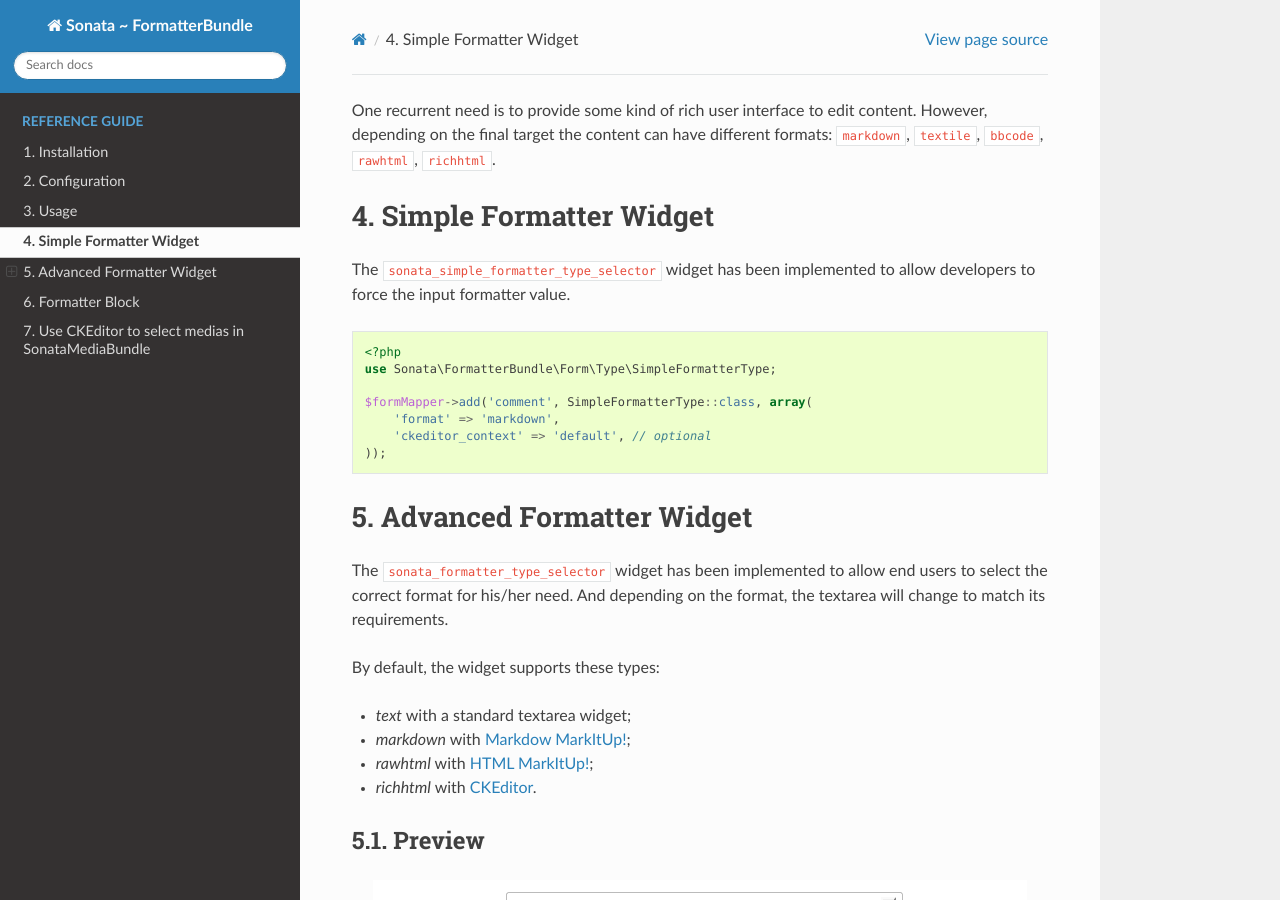
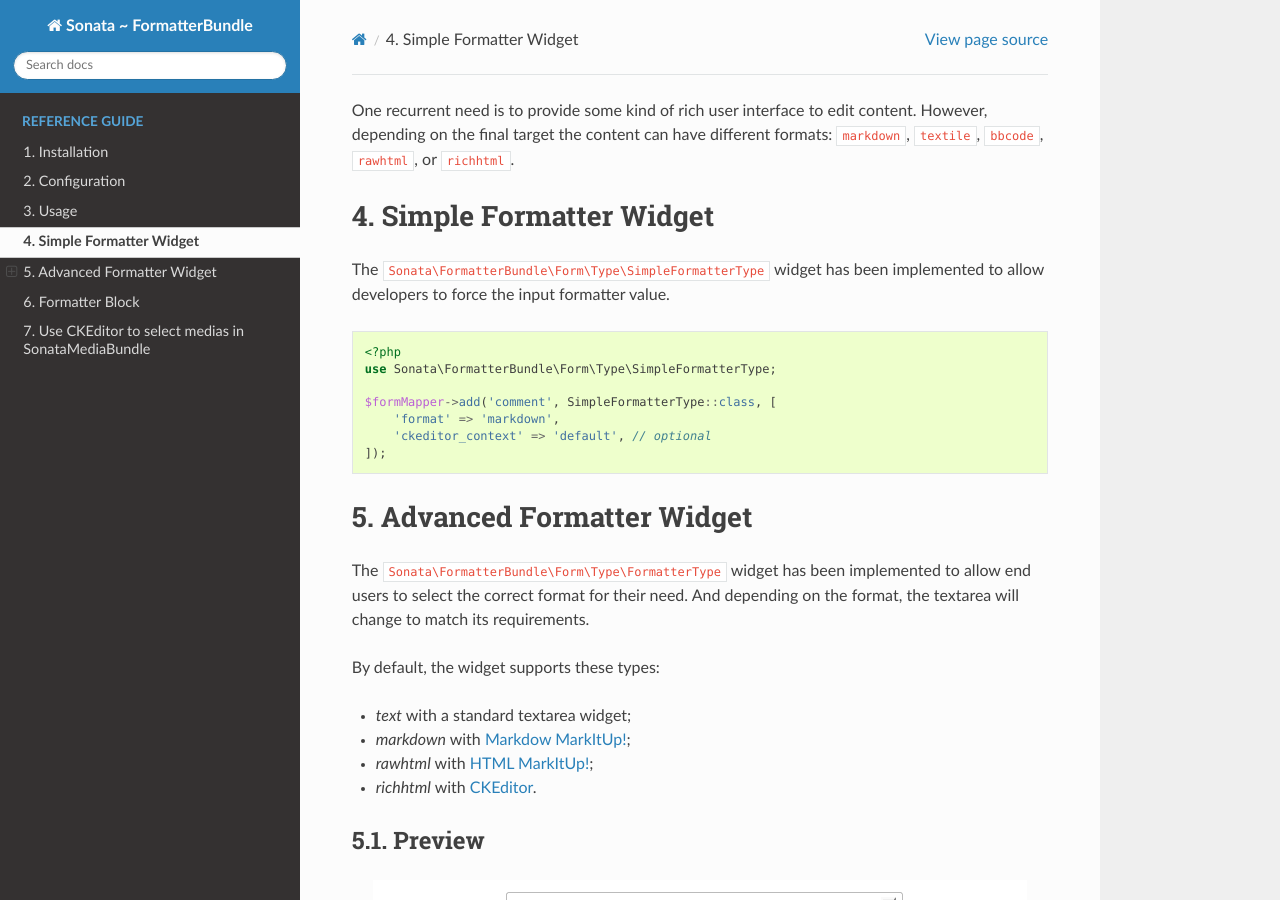
Before and after one commit to sonata-project/SonataFormatterBundle, a Sphinx documentation site: the page built from docs/reference/formatter_widget.rst, in a window 1280 px wide and 900 px high. Built offline with Sphinx 7.4.7 and the Read the Docs theme 2.0.0, drawn with Linux system fonts in a browser that asks for light colours; some of the changed text lies outside the part shown.

Commit message:
Improve docs (#342)
* Add missing plural

* Elaborate on the bundle's purpose

* Avoid implying everything is easy

Let us not shame people that do not manage to do this.

* Avoid long lines

* Add missing backticks

* Stop recommending accessing public services

* Add missing words

* Stop referencing forms with names

* Avoid abbreviations

* Use short arrays

```diff
--- a/docs/index.rst
+++ b/docs/index.rst
@@ -1,7 +1,8 @@
 Formatter Bundle
 ================
 
-The ``SonataFormatterBundle`` provides text helper to format text.
+The ``SonataFormatterBundle`` provides text helpers that will help you
+produce html from text formats that are easier to write, like Markdown.
 
 .. toctree::
    :caption: Reference Guide
--- a/docs/reference/formatter_widget.rst
+++ b/docs/reference/formatter_widget.rst
@@ -3,29 +3,35 @@
     double: Widget; Configuration
 
 
-One recurrent need is to provide some kind of rich user interface to edit content.
-However, depending on the final target the content can have different formats: ``markdown``, ``textile``, ``bbcode``, ``rawhtml``, ``richhtml``.
+One recurrent need is to provide some kind of rich user interface to
+edit content.
+However, depending on the final target the content can have different
+formats: ``markdown``, ``textile``, ``bbcode``, ``rawhtml``, or
+``richhtml``.
 
 Simple Formatter Widget
 =======================
 
-The ``sonata_simple_formatter_type_selector`` widget has been implemented to allow developers to force the input formatter value.
+The ``Sonata\FormatterBundle\Form\Type\SimpleFormatterType`` widget has
+been implemented to allow developers to force the input formatter value.
 
 .. code-block:: php
 
     <?php
     use Sonata\FormatterBundle\Form\Type\SimpleFormatterType;
 
-    $formMapper->add('comment', SimpleFormatterType::class, array(
+    $formMapper->add('comment', SimpleFormatterType::class, [
         'format' => 'markdown',
         'ckeditor_context' => 'default', // optional
-    ));
+    ]);
 
 Advanced Formatter Widget
 =========================
 
-The ``sonata_formatter_type_selector`` widget has been implemented to allow end users to select the correct format for his/her need.
-And depending on the format, the textarea will change to match its requirements.
+The ``Sonata\FormatterBundle\Form\Type\FormatterType`` widget has been
+implemented to allow end users to select the correct format for their
+need.  And depending on the format, the textarea will change to match
+its requirements.
 
 By default, the widget supports these types:
 
@@ -68,69 +75,82 @@
     use Sonata\FormatterBundle\Form\Type\FormatterType;
 
     $formBuilder
-        ->add('content', FormatterType::class, array(
+        ->add('content', FormatterType::class, [
             'event_dispatcher' => $formBuilder->getEventDispatcher(),
             'format_field'   => 'contentFormatter',
-            'format_field_options' => array(
+            'format_field_options' => [
                 'choices' => [
                     'text' => 'Text',
                     'markdown' => 'Markdown',
                 ],
                 'data' => 'markdown',
-            ),
-            'source_field'   => 'rawContent',
-            'source_field_options'      => array(
-                'attr' => array('class' => 'span10', 'rows' => 20)
-            ),
-            'listener'       => true,
-            'target_field'   => 'content'
-        ))
+            ],
+            'source_field' => 'rawContent',
+            'source_field_options' => [
+                'attr' => ['class' => 'span10', 'rows' => 20],
+            ],
+            'listener' => true,
+            'target_field' => 'content',
+        ])
 
-The form type defines a ``contentFormatter`` with a select choice (``sonata_formatter_type_selector``).
-The available formatter choices are ``text`` and ``markdown`` here, with the ``markdown`` formatter preselected.
-The ``sonata_formatter_type_selector`` takes various options:
+The form type defines a ``contentFormatter`` with a select choice
+(``sonata_formatter_type_selector``).
+The available formatter choices are ``text`` and ``markdown`` here, with
+the ``markdown`` formatter preselected.
+The ``Sonata\FormatterBundle\Form\Type\FormatterType`` takes various
+options:
 
 * ``listener`` (optional, default is ``true``);
-* ``event_dispatcher``: the form dispatcher to attach the "submit" event  (optional, depends on the ``listener`` value);
+* ``event_dispatcher``: the form dispatcher to attach the "submit" event
+  (optional, depends on the ``listener`` value);
 * ``format_field``: the entity's format field;
 * ``format_field_options``: the format field options (optional);
 * ``source_field``: the entity's source field;
 * ``source_field_options``: the source field options (optional);
 * ``target_field``: the entity's final field with the transformed data.
 
-Additionally, the following options can be added to give `CKEditor` a context in order to select images directly from ``SonataMediaBundle``, and to define a custom `CKEditor` toolbar configuration:
+Additionally, the following options can be added to give ``CKEditor`` a
+context in order to select images directly from ``SonataMediaBundle``,
+and to define a custom ``CKEditor`` toolbar configuration:
 
-* ``ckeditor_context``: give CKEditor a context in order to customize routes used to browse and upload medias (see "Use CKEditor to select medias in SonataMediaBundle" chapter)
-* ``ckeditor_toolbar_icons`` : give CKEditor a custom toolbar configuration (optional)
+* ``ckeditor_context``: give CKEditor a context in order to customize
+  routes used to browse and upload medias (see "Use CKEditor to select
+  medias in SonataMediaBundle" chapter)
+* ``ckeditor_toolbar_icons`` : give CKEditor a custom toolbar
+  configuration (optional)
 
-Here is the default `CKEditor` custom toolbar configuration, you can tweak:
+Here is the default ``CKEditor`` custom toolbar configuration, you can tweak:
 
 .. code-block:: php
 
     <?php
 
-    $ckeditor_toolbar_icons = array(
-        1 => array('Bold', 'Italic', 'Underline',
+    $ckeditor_toolbar_icons = [
+        1 => ['Bold', 'Italic', 'Underline',
             '-', 'Cut', 'Copy', 'Paste', 'PasteText', 'PasteFromWord',
             '-', 'Undo', 'Redo',
             '-', 'NumberedList', 'BulletedList', '-', 'Outdent', 'Indent',
             '-', 'Blockquote',
-            '-', 'Image', 'Link', 'Unlink', 'Table'),
-        2 => array('Maximize', 'Source')
-    );
+            '-', 'Image', 'Link', 'Unlink', 'Table'],
+        2 => ['Maximize', 'Source'],
+    ];
 
-If you stop here, the most interesting part will not be present. Let's edit some configuration files.
+If you stop here, the most interesting part will not be present. Let's
+edit some configuration files.
 
 .. note::
 
-    If you want to see an actual implementation of this can, you can have a look at the ``SonataNewsBundle``.
+    If you want to see an actual implementation of this can, you can
+    have a look at the ``SonataNewsBundle``.
 
 
 Sonata Admin Integration
 ------------------------
 
-Of course, it is possible to use this feature with the ``SonataAdminBundle``.
-Open the ``config.yml`` file and add the following lines (or extend the current configuration):
+Of course, it is possible to use this feature with the
+``SonataAdminBundle``.
+Open the ``config.yml`` file and add the following lines (or extend the
+current configuration):
 
 .. code-block:: yaml
 
--- a/docs/reference/installation.rst
+++ b/docs/reference/installation.rst
@@ -49,7 +49,7 @@
 
     // app/AppKernel.php
 
-    $bundles = array(
+    $bundles = [
 
         // ...
 
@@ -58,7 +58,7 @@
         new Knp\Bundle\MarkdownBundle\KnpMarkdownBundle(),
         new FOS\CKEditorBundle\FOSCKEditorBundle(),
         new Sonata\FormatterBundle\SonataFormatterBundle(),
-    );
+    ];
 
 Configuration
 =============
```
Also changed, not shown: other parts of docs/reference/formatter_widget.rst (+3 -2 lines), docs/reference/ckeditor_medias.rst (+30 -18 lines), docs/reference/formatter_block.rst (+9 -6 lines), docs/reference/usage.rst (+33 -16 lines).
